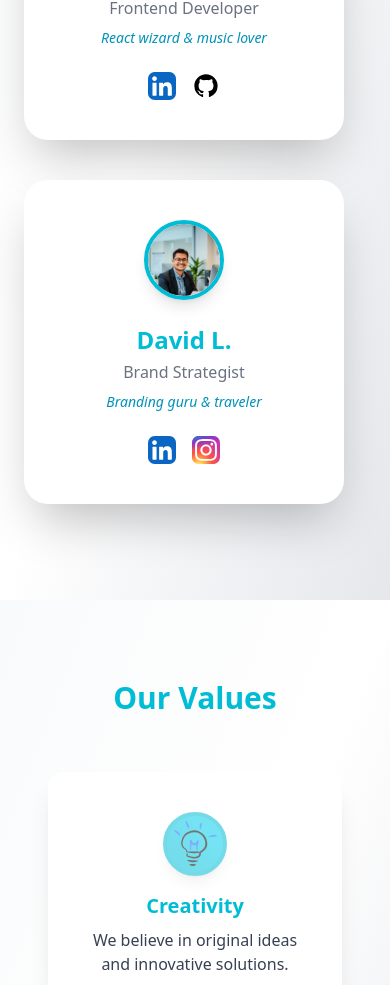
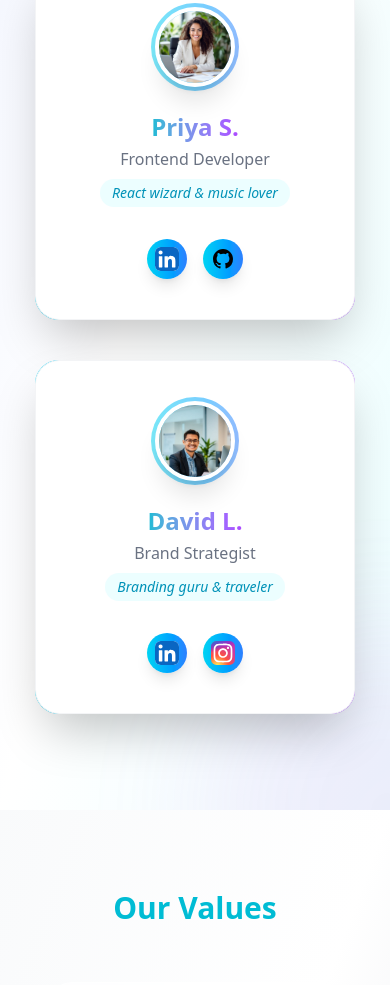
Before and after one commit to Enkonix6465/stackly49, a Next.js app: page /about-us in a window 390 px wide. Shown: the part 3177-4162 px from the top of the page. Built offline with nearby package versions, Linux system fonts and the light colour scheme.

Commit message:
Enhance About Us section with improved layout and animations, update Home1 for better responsiveness, and refactor Header component for cleaner code and improved dropdown functionality.

```diff
--- a/pages/about-us.tsx
+++ b/pages/about-us.tsx
@@ -85,12 +85,24 @@ const AboutUs = () => {
         </section>
 
         {/* Section 3: Meet the Team (Horizontal Scroll Carousel) */}
-        <section className="bg-gradient-to-br from-gray-50 via-white to-gray-200 dark:from-gray-900 dark:via-gray-800 dark:to-gray-900">
-          <div className="py-20 px-6 justify-center flex flex-col items-center   mx-auto w-full">
-            <h2 className="text-3xl font-bold mb-12 text-[#00bcd4] text-center">
+        <section className="relative bg-gradient-to-br from-indigo-50 via-white to-cyan-50 dark:from-gray-900 dark:via-indigo-900/30 dark:to-gray-800 overflow-hidden">
+          {/* Background Pattern */}
+          <div className="absolute inset-0 opacity-10">
+            <div className="absolute top-0 left-0 w-96 h-96 bg-gradient-to-br from-cyan-400 to-blue-500 rounded-full filter blur-3xl transform -translate-x-1/2 -translate-y-1/2"></div>
+            <div className="absolute bottom-0 right-0 w-96 h-96 bg-gradient-to-br from-purple-400 to-pink-500 rounded-full filter blur-3xl transform translate-x-1/2 translate-y-1/2"></div>
+          </div>
+
+          <div className="relative py-20 px-6 justify-center flex flex-col items-center mx-auto w-full">
+            <div className="text-center mb-16">
+              <h2 className="text-4xl md:text-5xl font-bold mb-4 bg-gradient-to-r from-[#00bcd4] via-purple-500 to-cyan-400 bg-clip-text text-transparent">
                 {t("aboutUs.teamTitle")}
               </h2>
-            <div className="flex flex-wrap gap-10 pb-4">
+              <div className="w-32 h-1 bg-gradient-to-r from-[#00bcd4] to-cyan-400 mx-auto rounded-full"></div>
+              <p className="text-lg text-gray-600 dark:text-gray-300 mt-6 max-w-2xl mx-auto">
+                Meet the talented individuals who make our vision a reality
+              </p>
+            </div>
+            <div className="flex flex-wrap justify-center gap-10 pb-4">
               {[
                 {
                   name: t("aboutUs.team1Name"),
@@ -314,26 +326,38 @@ const AboutUs = () => {
                   ],
                 },
               ].map((member, idx) => (
-                <div
-                  key={idx}
-                  className="w-[320px] max-w-xs bg-white dark:bg-gray-900 rounded-3xl shadow-2xl p-10 flex flex-col items-center relative hover:-translate-y-2 hover:scale-105 transition-all duration-300"
-                >
+                <div key={idx} className="group w-[320px] max-w-xs relative">
+                  {/* Animated Border */}
+                  <div className="absolute inset-0 bg-gradient-to-r from-cyan-400 via-blue-500 to-purple-500 rounded-3xl p-[2px] group-hover:animate-spin-slow">
+                    <div className="bg-white dark:bg-gray-900 rounded-3xl h-full w-full"></div>
+                  </div>
+
+                  {/* Card Content */}
+                  <div className="relative bg-white dark:bg-gray-900 rounded-3xl shadow-2xl p-10 flex flex-col items-center hover:-translate-y-4 hover:shadow-3xl transition-all duration-500 border border-gray-100 dark:border-gray-800">
+                    {/* Floating Avatar */}
+                    <div className="relative mb-6">
+                      <div className="absolute inset-0 bg-gradient-to-r from-cyan-400 to-blue-500 rounded-full animate-pulse opacity-75 scale-110"></div>
                       <Image
                         src={member.img}
                         alt={member.name}
                         width={100}
                         height={100}
-                    className="rounded-full mb-6 border-4 w-20 h-20 object-cover object-top border-[#00bcd4] shadow-lg"
+                        className="relative rounded-full w-20 h-20 object-cover object-top border-4 border-white dark:border-gray-800 shadow-xl group-hover:scale-110 transition-transform duration-300"
                       />
-                  <div className="font-bold text-2xl text-[#00bcd4] mb-1 text-center">
+                    </div>
+
+                    {/* Member Info */}
+                    <div className="font-bold text-2xl bg-gradient-to-r from-[#00bcd4] to-purple-500 bg-clip-text text-transparent mb-1 text-center group-hover:animate-pulse">
                       {member.name}
                     </div>
-                  <div className="text-base text-gray-500 dark:text-gray-400 mb-2 text-center">
+                    <div className="text-base text-gray-500 dark:text-gray-400 mb-2 text-center font-medium">
                       {member.role}
                     </div>
-                  <div className="italic text-sm text-cyan-600 dark:text-cyan-300 mb-4 text-center">
+                    <div className="italic text-sm text-cyan-600 dark:text-cyan-300 mb-6 text-center bg-cyan-50 dark:bg-cyan-900/20 px-3 py-1 rounded-full">
                       {member.fun}
                     </div>
+
+                    {/* Social Links */}
                     <div className="flex gap-4 mt-2">
                       {member.socials.map((social, sidx) => (
                         <a
@@ -341,10 +365,17 @@ const AboutUs = () => {
                           href={social.url}
                           target="_blank"
                           rel="noopener noreferrer"
+                          className="p-2 rounded-full bg-gradient-to-r from-cyan-400 to-blue-500 hover:from-purple-400 hover:to-pink-500 transition-all duration-300 hover:scale-110 hover:rotate-12 shadow-lg"
                         >
+                          <div className="w-6 h-6 flex items-center justify-center">
                             {social.icon}
+                          </div>
                         </a>
                       ))}
+                    </div>
+
+                    {/* Hover Effects */}
+                    <div className="absolute inset-0 rounded-3xl bg-gradient-to-r from-cyan-400/10 via-transparent to-purple-500/10 opacity-0 group-hover:opacity-100 transition-opacity duration-300 pointer-events-none"></div>
                   </div>
                 </div>
               ))}
@@ -358,7 +389,7 @@ const AboutUs = () => {
             <h2 className="text-3xl font-bold mb-14 text-[#00bcd4] text-center">
               {t("aboutUs.valuesTitle")}
             </h2>
-            <div className="flex flex-wrap gap-2  items-center justify-center md:gap-0 relative">
+            <div className="flex flex-wrap gap-2  items-center justify-center relative">
               {[
                 {
                   icon: (
@@ -455,19 +486,38 @@ const AboutUs = () => {
               ].map((value, idx) => (
                 <div
                   key={idx}
-                  className=" flex  flex-col  items-center bg-white dark:bg-gray-900 rounded-2xl shadow-xl p-10 mx-6 z-10 hover:-translate-y-2 hover:scale-105 transition-all duration-300"
+                  // Main Container: Semi-transparent background (simulating glass), soft rounded corners, strong border.
+                  // The perspective and rotate classes create a subtle 3D hover effect.
+                  className="flex w-[340px] flex-col items-start bg-white/70 dark:bg-gray-800/70 backdrop-blur-sm rounded-3xl p-8 mx-6 z-10
+               border border-white/30 dark:border-gray-700 shadow-xl
+               hover:rotate-1 hover:shadow-2xl transition-all duration-500"
                 >
                   <div
-                    className={`w-16 h-16 rounded-full flex items-center justify-center mb-4 shadow-lg border-4 ${
-                      idx === 1 ? "border-cyan-400" : "border-[#00bcd4]"
-                    } bg-gradient-to-tr from-[#00bcd4] to-cyan-400 animate-pulse`}
+                    // Icon Container: Circle with a gradient border mimicking a light source.
+                    className={`w-14 h-14 rounded-full flex items-center justify-center mb-6
+                    bg-white/90 dark:bg-gray-700/90
+                    border-4 border-transparent ring-2 ring-[#00bcd4]
+                    ${
+                      idx === 1
+                        ? "ring-offset-2 ring-offset-white/80"
+                        : "ring-offset-0"
+                    }
+                    `}
                   >
-                    {value.icon}
+                    <span className="text-2xl">{value.icon}</span>
                   </div>
-                  <h4 className="font-bold text-xl text-[#00bcd4] mb-2 text-center">
+
+                  <h4
+                    // Title: Highly legible, bold text using the accent color.
+                    className="font-black text-2xl text-[#00bcd4]   mb-2 text-left"
+                  >
                     {value.title}
                   </h4>
-                  <p className="text-gray-700 dark:text-gray-300 text-center">
+
+                  <p
+                    // Description: Grayed text for contrast against the bold title.
+                    className="text-gray-700 dark:text-gray-300 text-lg text-left"
+                  >
                     {value.desc}
                   </p>
                 </div>
--- a/pages/home1.tsx
+++ b/pages/home1.tsx
@@ -202,7 +202,7 @@ const Home1 = () => {
           <h2 className="text-3xl  font-bold mb-6 text-center text-[#00bcd4]">
             {t("home1.reviewsTitle")}
           </h2>
-          <div className="flex flex-col md:flex-row items-center justify-between   gap-8 pb-4  ">
+          <div className="flex flex-wrap  items-center  justify-center   gap-8 pb-4  ">
             {[
               {
                 name: t("home1.review1Name"),
@@ -265,7 +265,7 @@ const Home1 = () => {
               </p>
               <a
                 href="/contact-us"
-                className="px-10 py-4 rounded-xl bg-gradient-to-tr from-[#00bcd4] to-cyan-400 text-white font-bold shadow-xl hover:scale-105 hover:shadow-2xl transition-all duration-200 text-xl tracking-wide"
+                className="px-10 py-4 rounded-xl bg-gradient-to-tr from-[#00bcd4] to-cyan-400 text-white font-bold shadow-xl hover:scale-105 hover:shadow-2xl transition-all duration-200 text-xl tracking-wide text-nowrap text-center"
               >
                 {t("home1.collabBtn")}
               </a>
--- a/src/components/Hedder.tsx
+++ b/src/components/Hedder.tsx
@@ -1,12 +1,12 @@
+import i18n from "@/i18n";
+import { Menu, X } from "lucide-react";
+import Image from "next/image";
+import Link from "next/link";
+import { useRouter } from "next/router";
 import React, { useState } from "react";
 import { useTranslation } from "react-i18next";
-import { useRouter } from "next/router";
-import Image from "next/image";
-import { Menu, X } from "lucide-react";
+import { getUsers } from "../../pages/auth";
 import { ModeToggle } from "./theme/ModeToggle";
-import i18n from "@/i18n";
-import { getUsers } from "../../pages/auth";
-import Link from "next/link";
 
 const Header: React.FC = () => {
   // Ref for dropdown menus
@@ -52,7 +52,7 @@ const Header: React.FC = () => {
     { code: "he", label: "Hebrew" },
   ];
   //   const [selectedLanguage, setSelectedLanguage] = useState("English");
-  const [langReady, setLangReady] = useState(false);
+  // const [langReady, setLangReady] = useState(false);
   const router = useRouter();
 
   React.useEffect(() => {
@@ -83,7 +83,7 @@ const Header: React.FC = () => {
         const updatedUsers = users.map((u) =>
           u.email === user.email
             ? { ...u, logoutTime: new Date().toISOString() }
-            : u,
+            : u
         );
         // Save updated users back to localStorage
         localStorage.setItem("users", JSON.stringify(updatedUsers));
@@ -140,7 +140,7 @@ const Header: React.FC = () => {
         }
       };
       setLangFromStorage();
-      setLangReady(true);
+      // setLangReady(true);
       // Listen for route changes to re-apply language
       const handleRouteChange = () => {
         setLangFromStorage();
@@ -320,7 +320,10 @@ const Header: React.FC = () => {
 
       {/* Mobile Menu */}
       {menuOpen && (
-        <nav className="md:hidden bg-white dark:bg-gray-900 border-t dark:border-gray-700 shadow-lg px-4 py-3 transition-colors">
+        <nav
+          ref={dropdownRef}
+          className="md:hidden bg-white dark:bg-gray-900 border-t dark:border-gray-700 shadow-lg px-4 py-3 transition-colors"
+        >
           <div className="mb-2">
             <button
               onClick={() => handleDropdown("home")}
@@ -329,16 +332,16 @@ const Header: React.FC = () => {
               {t("hedder.home")} <span>▼</span>
             </button>
             {openDropdown === "home" && (
-              <div className="pl-4">
+              <div className="pl-4 mt-2 bg-white dark:bg-gray-800 rounded shadow-md border dark:border-gray-700 w-full">
                 <Link
                   href="/home1"
-                  className="block py-1 hover:bg-blue-50 dark:hover:bg-blue-950 transition-colors"
+                  className="block py-2 w-full text-left hover:bg-blue-50 dark:hover:bg-blue-950 transition-colors"
                 >
                   {t("hedder.home1")}
                 </Link>
                 <Link
                   href="/home2"
-                  className="block py-1 hover:bg-blue-50 dark:hover:bg-blue-950 transition-colors"
+                  className="block py-2 w-full text-left hover:bg-blue-50 dark:hover:bg-blue-950 transition-colors"
                 >
                   {t("hedder.home2")}
                 </Link>
@@ -359,12 +362,12 @@ const Header: React.FC = () => {
               {t("hedder.services")} <span>▼</span>
             </button>
             {openDropdown === "services" && (
-              <div className="pl-4">
+              <div className="pl-4 mt-2 bg-white dark:bg-gray-800 rounded shadow-md border dark:border-gray-700 w-full">
                 {services.map((service, index) => (
                   <Link
                     key={index}
                     href={`/${service.link}`}
-                    className="block py-1 hover:bg-blue-50 dark:hover:bg-blue-950 transition-colors"
+                    className="block py-2 w-full text-left hover:bg-blue-50 dark:hover:bg-blue-950 transition-colors"
                   >
                     {service.title}
                   </Link>
```
Lines whose indentation alone changed are shown as unchanged.
